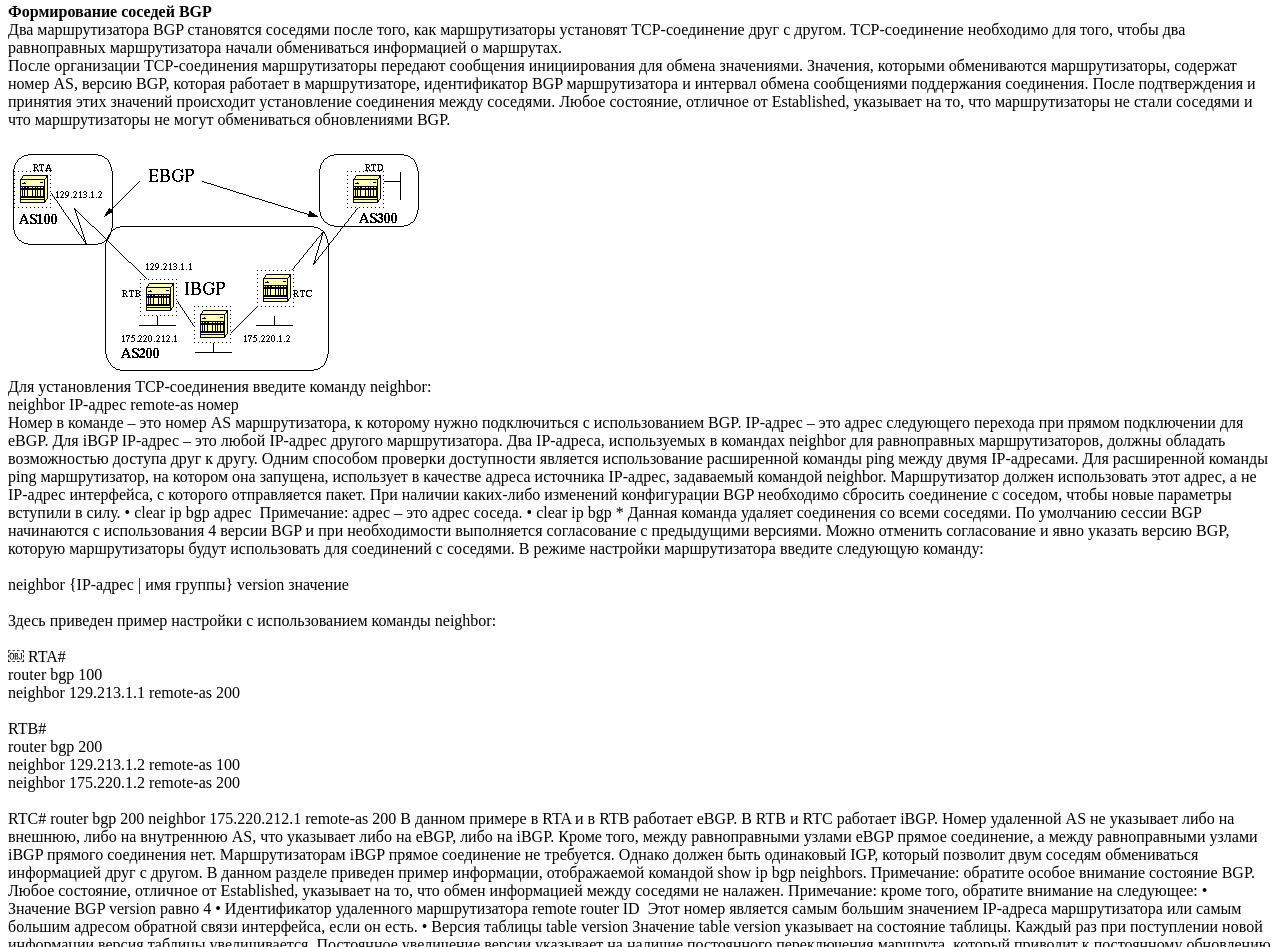
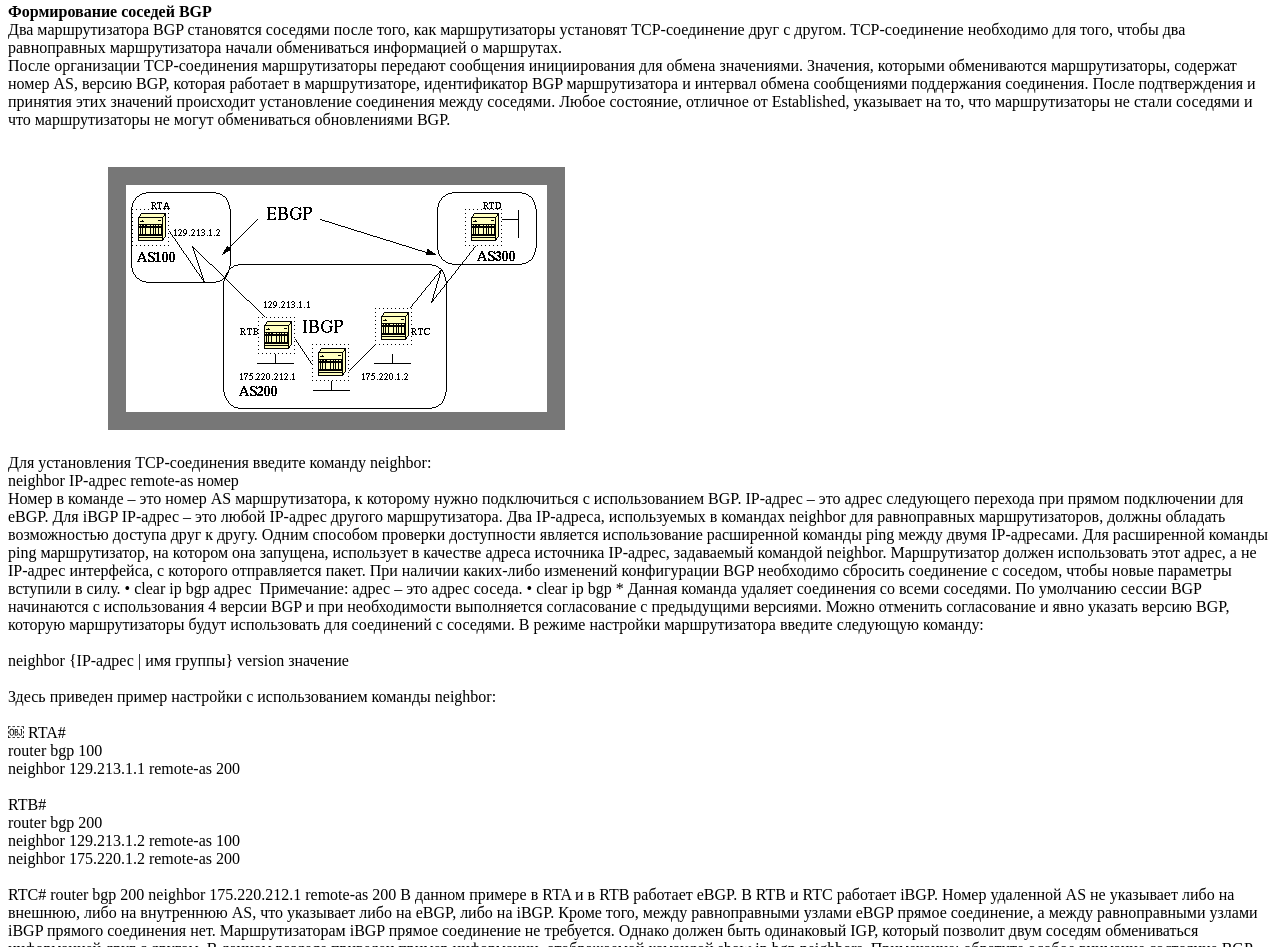
Before and after one commit to krutov-eug/GitTutorial, a plain HTML site: page index.html in a window 1280 px wide. Shown: the part 832-1779 px from the top of the page. Drawn offline with Linux system fonts and the light colour scheme.

Commit message:
Add img styles

```diff
--- a/style.css
+++ b/style.css
@@ -3,3 +3,7 @@ h1 {
     color:blueviolet;
     padding: 15px;
 }
+img {
+    border: 18px solid #777777;
+    margin: 20px 100px;
+}
```
